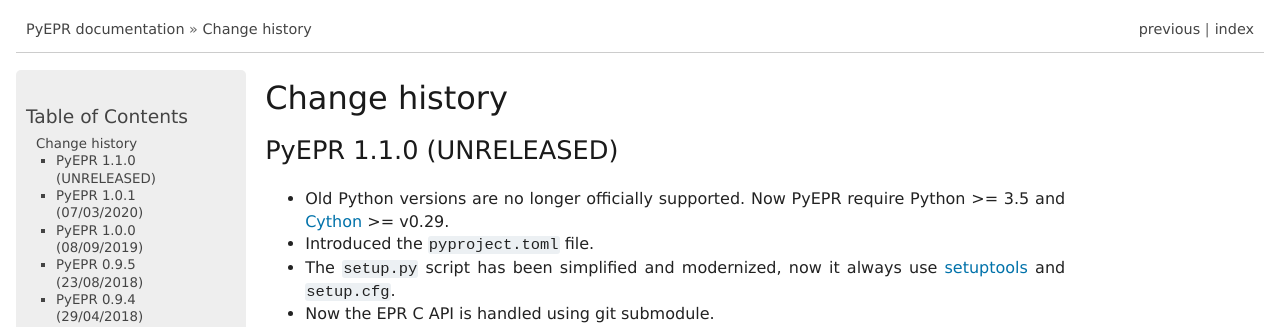
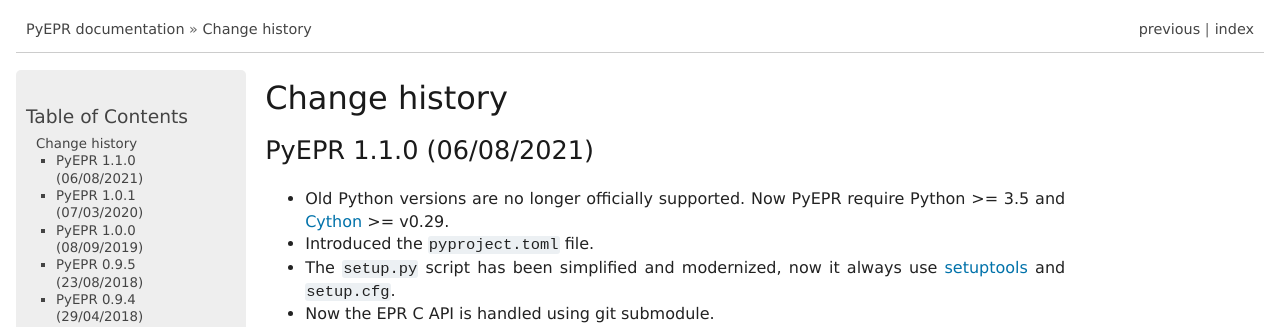
Before and after one commit to avalentino/pyepr, a Sphinx documentation site: the page built from doc/NEWS.rst, in a window 1280 px wide and 900 px high. Shown: the top 327 px of the window. Built offline with Sphinx 7.4.7, drawn with Linux system fonts in a browser that asks for light colours; formulas are drawn with MathJax 3.

Commit message:
Update version number

```diff
--- a/doc/NEWS.rst
+++ b/doc/NEWS.rst
@@ -1,7 +1,7 @@
 Change history
 ==============
 
-PyEPR 1.1.0 (UNRELEASED)
+PyEPR 1.1.0 (06/08/2021)
 ------------------------
 
 * Old Python versions are no longer officially supported.
```
Also changed, not shown: 1 other file.
